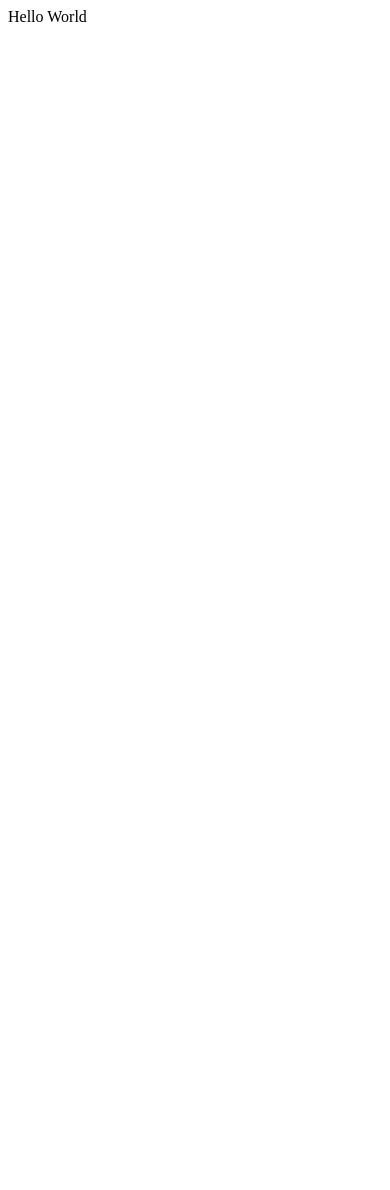
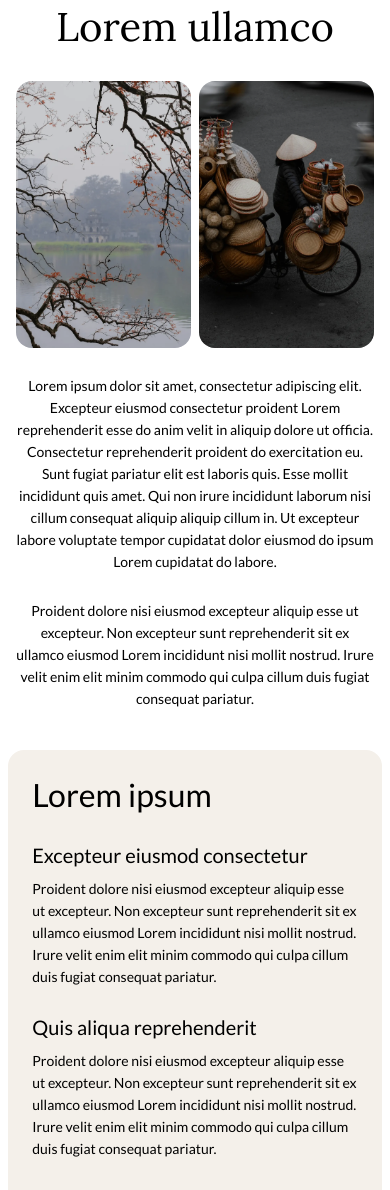
Before and after one commit to LanhNguyen97/orangy-shop-nextjs, a Next.js app: page / in a window 390 px wide. Shown: the top 1190 px of the page. Before the commit the page ends 844 px from the top, so only its background shows below. Built offline with nearby package versions, Linux system fonts and the light colour scheme.

Commit message:
feat: combine components

```diff
--- a/src/app/page.tsx
+++ b/src/app/page.tsx
@@ -1,5 +1,12 @@
+import FavoritePlaces from '@/components/organisms/FavoritePlaces'
+import IntroductionSection from '@/components/organisms/IntroductionSection'
 import '../styles/global.scss'
 
 export default function Home() {
-  return <div>Hello World</div>
+  return (
+    <>
+      <IntroductionSection />
+      <FavoritePlaces />
+    </>
+  )
 }
--- a/src/styles/global.scss
+++ b/src/styles/global.scss
@@ -10,3 +10,234 @@
 
 @include font-face('Lato', './fonts/Lato/Lato-Regular');
 @include font-face('Lora', './fonts/Lora/Lora-Regular');
+
+* {
+  margin: 0;
+  padding: 0;
+}
+
+body {
+  overflow-x: hidden;
+  overflow-y: auto;
+  display: flex;
+  flex-direction: column;
+  gap: 24px;
+}
+
+@mixin typography($font, $size, $line-height) {
+  font-family: $font, sans-serif;
+  font-weight: 400;
+  font-size: $size;
+  line-height: $line-height;
+}
+
+.lora-title {
+  @include typography('Lora', 40px, 54px);
+  text-align: center;
+  vertical-align: middle;
+}
+
+.lato-title {
+  @include typography('Lato', 32px, 42px);
+}
+
+.lato-text {
+  @include typography('Lato', 14px, 22px);
+  text-align: center;
+  vertical-align: middle;
+}
+
+.lato-heading {
+  @include typography('Lato', 18px, 30px);
+}
+
+.introduction-wrapper {
+  display: flex;
+  flex-direction: column;
+  gap: 27px;
+  padding: 0 16px;
+  max-width: 810px;
+  margin: 0 auto;
+
+  &__image-section {
+    display: flex;
+    gap: 16px;
+    margin: 0 auto;
+    justify-content: center;
+    max-width: inherit;
+  }
+}
+
+.image-wrapper {
+  width: 50%;
+  position: relative;
+  max-width: 385px;
+  max-height: 628px;
+
+  &::after {
+    position: absolute;
+    content: '';
+    width: 100%;
+    height: 100%;
+    border-radius: 16px;
+    left: 0;
+    background-color: #000;
+    opacity: 0.2;
+  }
+
+  &__img {
+    border-radius: 16px;
+    width: 100%;
+    height: 100%;
+    object-fit: cover;
+  }
+}
+
+.favorite-palces-wrapper {
+  padding: 16px;
+  display: flex;
+  flex-direction: column;
+  gap: 8px;
+  margin: 0 auto;
+
+  &__item {
+    display: flex;
+    gap: 8px;
+
+    &__image-wrapper {
+      width: 50%;
+      position: relative;
+      max-width: 684px;
+      max-height: 800px;
+
+      &::after {
+        position: absolute;
+        content: '';
+        width: 100%;
+        height: 100%;
+        border-radius: 24px;
+        left: 0;
+        background-color: #000;
+        opacity: 0.2;
+      }
+
+      &__img {
+        width: 100%;
+        height: 100%;
+        border-radius: 24px;
+        object-fit: cover;
+      }
+    }
+
+    &__content-container {
+      width: 50%;
+      background-color: #f4f0ea;
+      border-radius: 24px;
+      display: flex;
+      align-items: flex-end;
+      max-width: 684px;
+      max-height: 800px;
+
+      &__wrapper {
+        display: flex;
+        flex-direction: column;
+        gap: 24px;
+        padding: 24px;
+
+        &__title {
+          @include typography('Lora', 64px, 74px);
+        }
+
+        &__description {
+          display: flex;
+          flex-direction: column;
+          gap: 8px;
+
+          &__title {
+            @include typography('Lato', 20px, 30px);
+          }
+
+          &__content {
+            @include typography('Lato', 14px, 22px);
+          }
+        }
+      }
+    }
+  }
+}
+
+@media screen and (max-width: 375px) {
+  .introduction-wrapper {
+    padding: 0 8.23px;
+  }
+  .introduction-wrapper__image-section {
+    gap: 4px;
+  }
+}
+
+@media screen and (min-width: 376px) and (max-width: 768px) {
+  .introduction-wrapper__image-section {
+    gap: 8px;
+  }
+}
+
+@media screen and (min-width: 768px) and (max-width: 1440px) {
+  .lora-title {
+    font-size: 32px;
+    line-height: 42px;
+  }
+  .introduction-wrapper {
+    max-width: 600px;
+  }
+}
+
+@media screen and (max-width: 992px) {
+  .favorite-palces-wrapper__item__content-container__wrapper__title {
+    @include typography('Lato', 32px, 42px);
+  }
+}
+
+@media screen and (max-width: 600px) {
+  .favorite-palces-wrapper {
+    padding: 16px 8.23px;
+
+    & .column-reverse {
+      flex-direction: column-reverse;
+    }
+
+    &__item {
+      flex-direction: column;
+      width: 100%;
+
+      &__image-wrapper {
+        width: 100%;
+        height: 500px;
+        max-width: 100%;
+
+        &__img {
+          border-radius: 16px;
+        }
+      }
+
+      &__content-container {
+        width: 100%;
+        max-height: 100%;
+        border-radius: 16px;
+      }
+    }
+  }
+}
+
+@media screen and (min-width: 600px) {
+  .favorite-palces-wrapper {
+    & .row-reverse {
+      flex-direction: row-reverse;
+    }
+
+    &__item {
+      &__image-wrapper {
+        height: 800px;
+      }
+    }
+  }
+}
```
